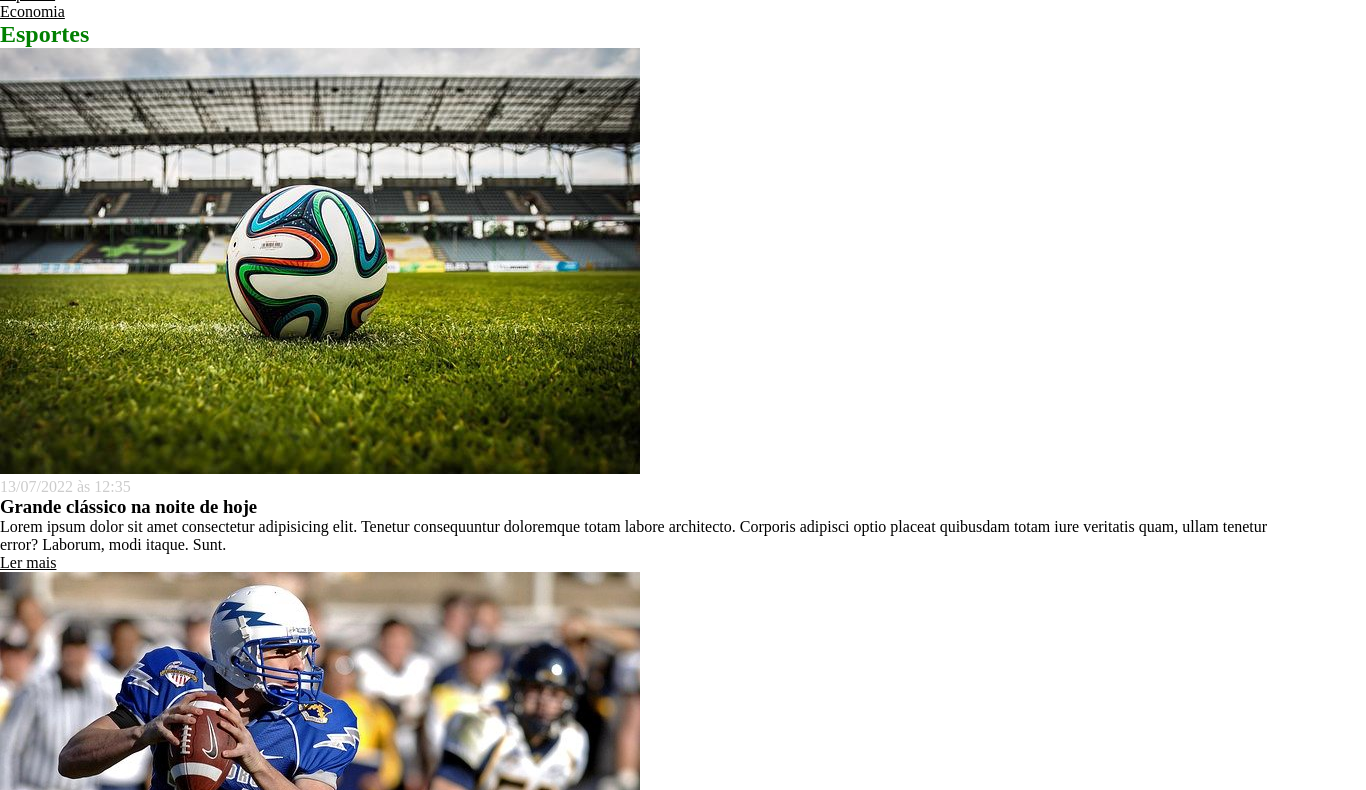
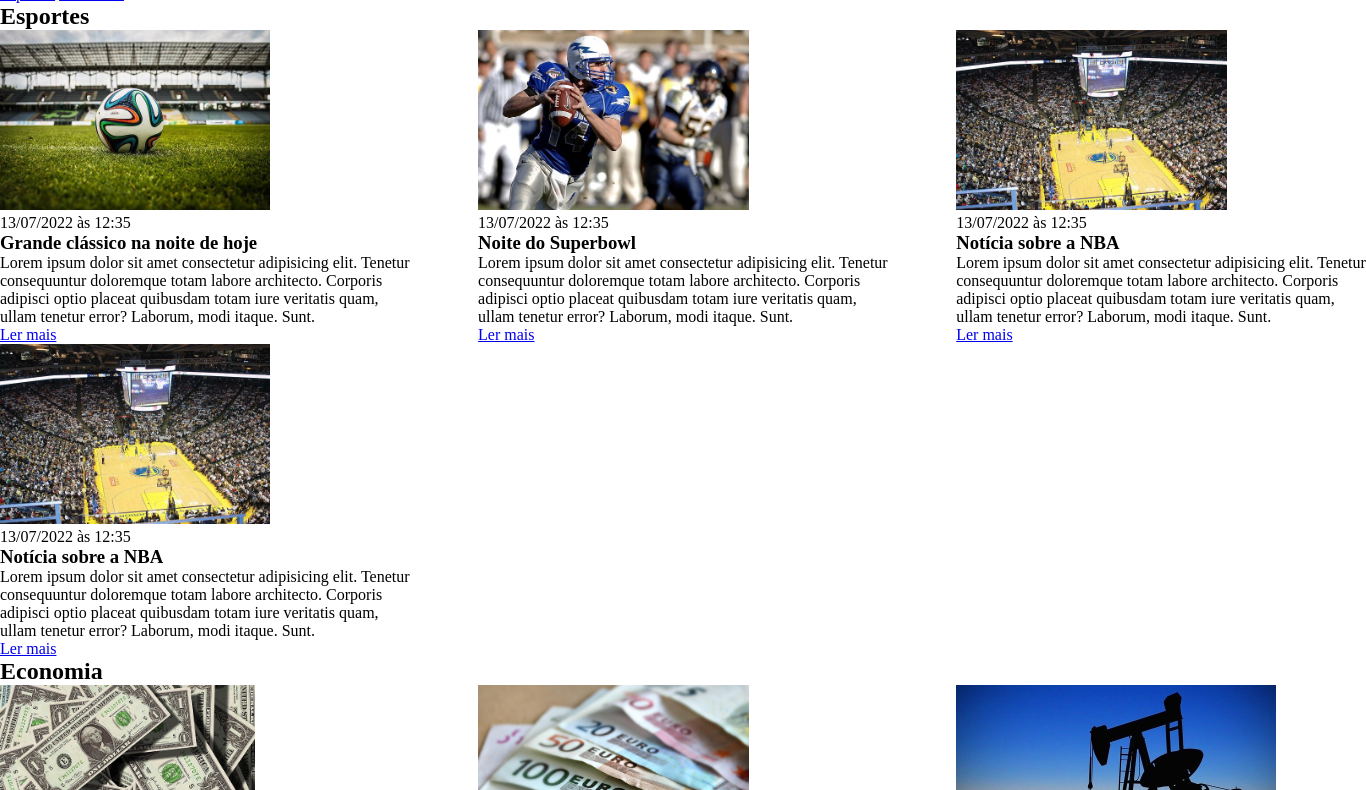
Before and after one commit to ID-Gabriel-Felix/Curso-Ebac, a plain HTML site: page CSS/index.html in a window 1280 px wide. Shown: the part 52-842 px from the top of the page, 1366 px wide, since content can reach past the window. Drawn offline with Linux system fonts and the light colour scheme.

Commit message:
:construction: 4.5 - Display

```diff
--- a/CSS/index.html
+++ b/CSS/index.html
@@ -8,6 +8,7 @@
 </head>
 <body>
     <header>
+        <div class="container">
             <h1>Meu portal de notícias</h1>
             <nav>
                 <ul>
@@ -19,9 +20,12 @@
                     </li>
                 </ul>
             </nav>
+        </div>
     </header>
     <section id="esportes">
+        <div class="container">
             <h2>Esportes</h2>
+            <div class="articles">
                 <article>
                     <img src="./imagens/futebol.jpg" alt="Bola de futebol no gramado" />
                     <header>
@@ -66,9 +70,13 @@
                     </p>
                     <a href="#" title="Leia a notícia completa">Ler mais</a>
                 </article>
+            </div>
+        </div>
     </section>
     <section id="economia">
+        <div class="container">
             <h2>Economia</h2>
+            <div class="articles">
                 <article>
                     <img src="./imagens/dolares.jpg" alt="Muitos dólares" />
                     <header>
@@ -102,21 +110,8 @@
                     </p>
                     <a href="#" title="Leia a notícia completa">Ler mais</a>
                 </article>
+            </div>
+        </div>
     </section>
-    <hr>
-        <h2>Fomulários de Login</h2>
-    <form>
-        <label for="user">Usuário:</label>
-        <input id="user" type="text">
-        <br>
-        <br>
-        <label style="color:red" for="senha">Senha:</label>
-        <input id="senha" type="password">
-        <br>
-        <br>
-        <button class="botaoenviar" type="submit">Enviar</button>
-        <button class="botaoapagar" type="reset">Apagar Dados</button>
-
-    </form>
 </body>
 </html>
--- a/CSS/style.css
+++ b/CSS/style.css
@@ -1,41 +1,32 @@
 * {box-sizing: border-box;
     margin: 0;
-    padding: 0
+    padding: 0;
 }
 
-h1 {
-    color: green;
+header ul li {
+    display: inline;
 }
 
-h2 {
-    color: green;
+header ol li {
+    display: block;
+
 }
 
-#economia h2 {
-    color: gold;
-}                                         /* # Colocar estilo por ID */
-
-.data {
-    color: #ccc;
-}                                          /* . Colocar estilo por class */
-
-* {
-    color: black;                         /* * Colocar estilo por tudo  */
+.container {
+    width: 1366px;
+    margin: 0 auto 0 auto;
 }
 
-h1:hover {
-    color: violet;                      /* ouver Colocar estilo quando passa por cima  */
+.articles {
+    display: flex;
+    flex-wrap: wrap;
+    justify-content: space-between;
 }
 
-li:last-child{
-    color: aliceblue;
+.articles article img {
+    height: 180px;
 }
 
-.botaoenviar{
-    background-color: green;
-    color: white;
+.articles article {
+    width: 30%;
 }
-.botaoapagar{
-    background-color: red;
-    color: white;
-}
```
Lines whose indentation alone changed are shown as unchanged.
